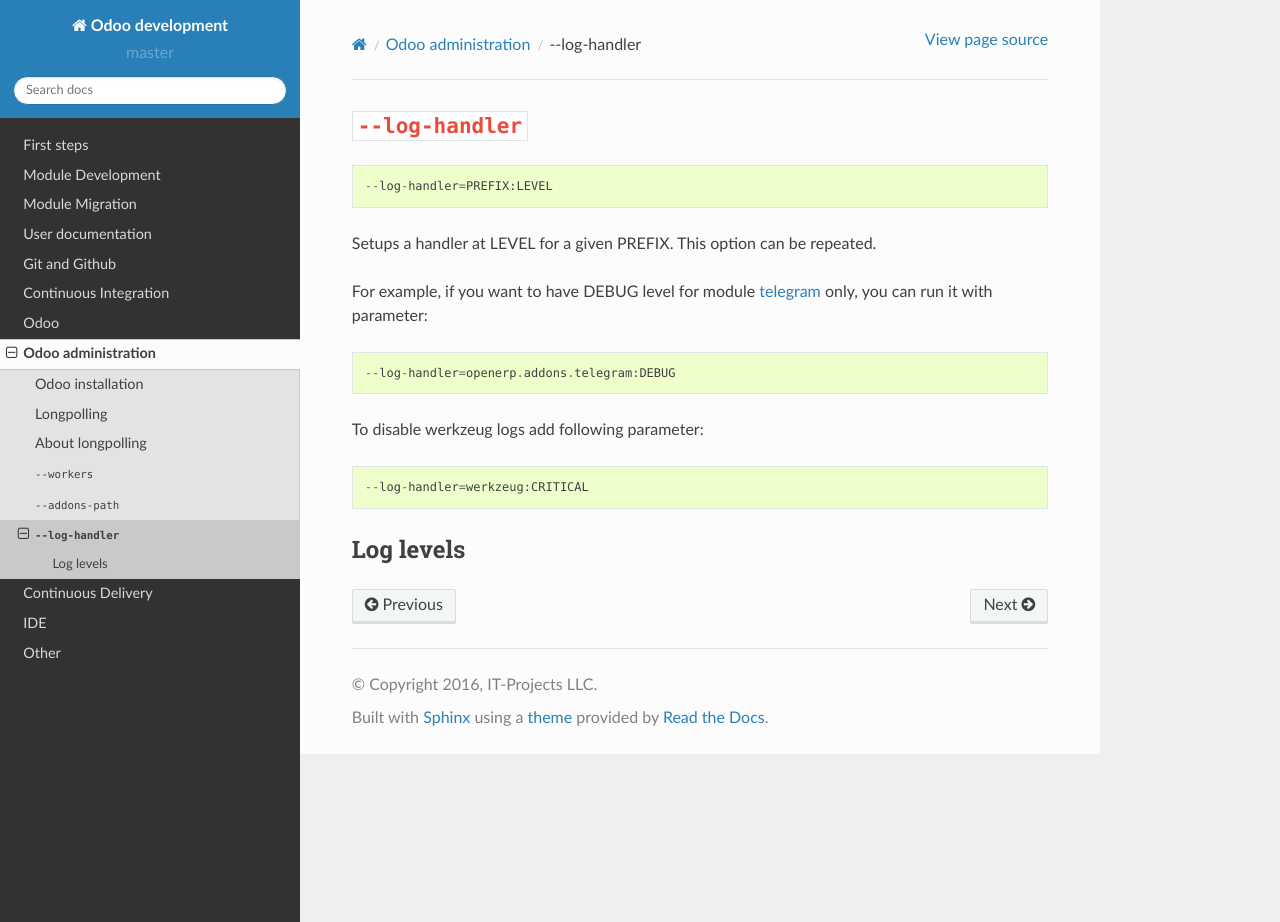
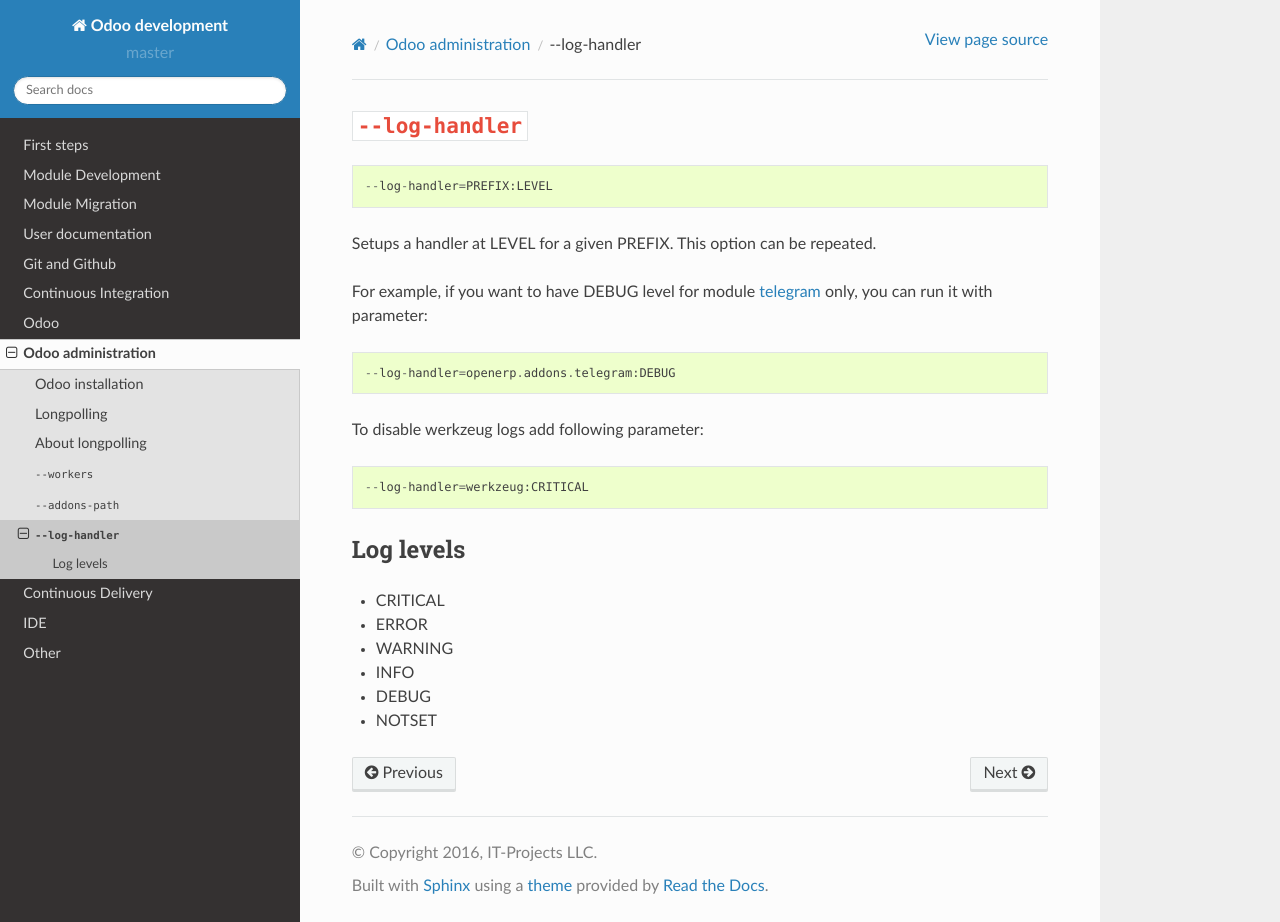
Before and after one commit to itpp-labs/odoo-development, a Sphinx documentation site: the page built from docs/admin/log-handler.rst, in a window 1280 px wide and 922 px high. Built offline with Sphinx 7.4.7 and the Read the Docs theme 2.0.0, drawn with Linux system fonts in a browser that asks for light colours; pages that are not in the unit, such as notebooks, are missing from menus; some of the changed lines change nothing that is shown.

Commit message:
fix format

```diff
--- a/docs/admin/log-handler.rst
+++ b/docs/admin/log-handler.rst
@@ -19,11 +19,9 @@
 Log levels
 ==========
 
-+----------+------+
-| CRITICAL |   50 |
-| ERROR    | 	 40 |
-| WARNING  | 	 30 |
-| INFO	   |   20 |
-| DEBUG 	 |   10 |
-| NOTSET   |  	0 |
-+----------+------+
+* CRITICAL
+* ERROR
+* WARNING
+* INFO
+* DEBUG
+* NOTSET
```
